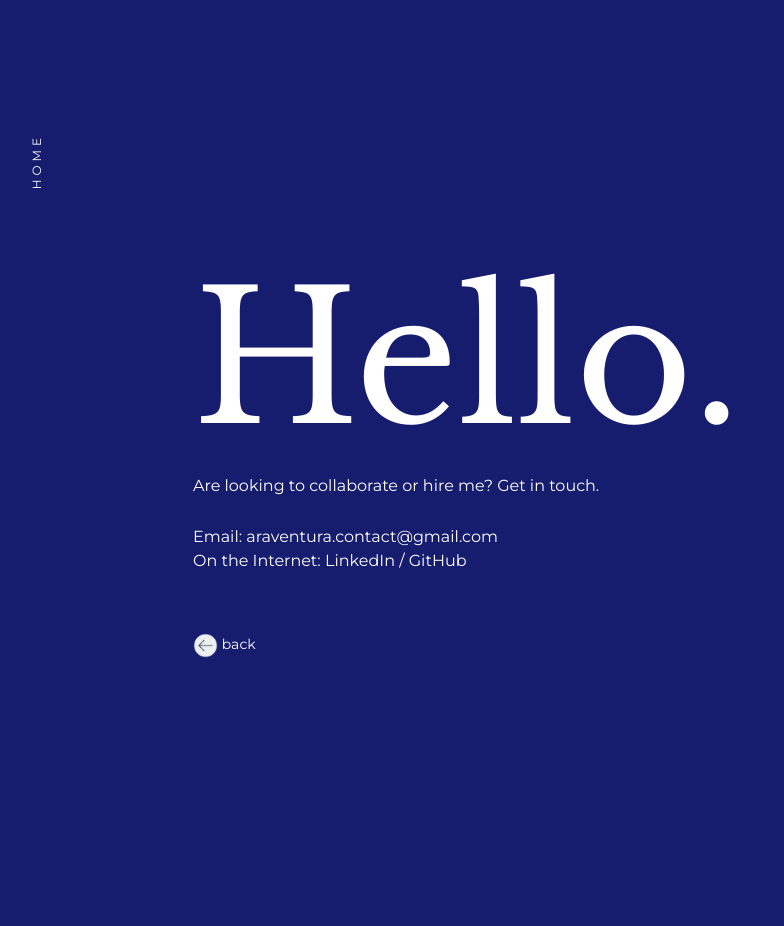
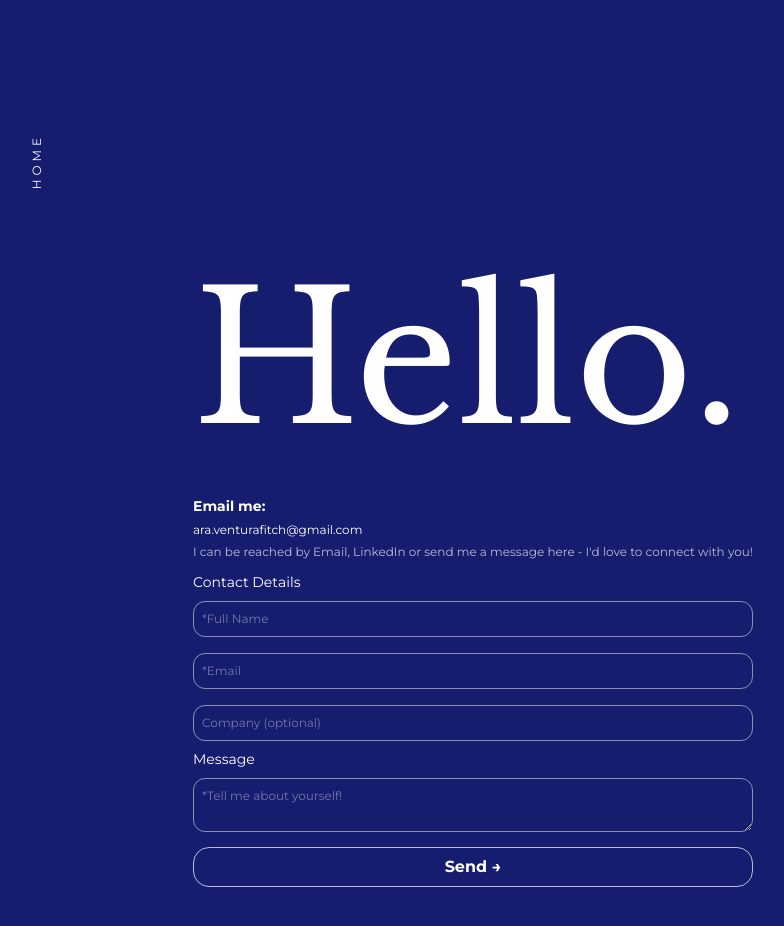
Before and after one commit to Araventura/portfolio-ara-ventura, a React (Vite) app: page /contact in a window 1280 px wide. Shown: the top 926 px of the page, without its empty margins (3-787 px from the left). Before the commit the page ends 800 px from the top, so only its background shows below. Built offline with nearby package versions, Linux system fonts and the light colour scheme.

Commit message:
add form to contact

```diff
--- a/src/components/Contact/Contact.jsx
+++ b/src/components/Contact/Contact.jsx
@@ -2,32 +2,13 @@ import React from "react";
 import "./Contact.scss";
 import { Link } from "react-router-dom";
 import Arrow from "../../assets/icons/left-arrow.png";
+import Form from "../Form/Form";
 
 function Contact() {
   return (
     <div className="contact">
       <h1 className="contact__title">Hello.</h1>
-      <h4 className="contact__subtitle">
-        Are looking to collaborate or hire me? Get in touch.
-      </h4>
-      <p className="contact__email">
-        Email:{" "}
-        <Link
-          onClick={() => {
-            window.location = `mailto:araventura-contact@gmail.com`;
-          }}
-        >
-          araventura.contact@gmail.com
-        </Link>
-      </p>
-      <p className="contact__socials">
-        On the Internet:{" "}
-        <Link to="https://www.linkedin.com/in/ara-ventura/">LinkedIn</Link> /{" "}
-        <Link to="https://github.com/Araventura">GitHub</Link>
-      </p>
-      <Link to={"/"} className="back">
-        <img src={Arrow} alt="left arrow" /> back
-      </Link>
+      <Form />
     </div>
   );
 }
--- a/src/components/Contact/Contact.scss
+++ b/src/components/Contact/Contact.scss
@@ -21,6 +21,8 @@
   &__title {
     font-family: "Libre";
     font-size: 80px;
+    margin-bottom: 30px;
+    z-index: 4;
 
     @include tablet {
       font-size: 120px;
@@ -30,43 +32,4 @@
       font-size: 180px;
     }
   }
-
-  &__subtitle {
-    font-size: 13px;
-    margin-bottom: 30px;
-
-    @include tablet {
-      font-size: 16px;
-    }
-  }
-
-  &__email {
-    font-size: 13px;
-    margin-bottom: 0;
-
-    @include tablet {
-      font-size: 16px;
-    }
-
-    & :hover {
-      text-decoration: none;
-      color: $primary-color-white;
-      opacity: 0.5;
-    }
-  }
-
-  &__socials {
-    font-size: 13px;
-
-    @include tablet {
-      font-size: 16px;
-      margin-bottom: 60px;
-    }
-
-    & :hover {
-      text-decoration: none;
-      color: $primary-color-white;
-      opacity: 0.5;
-    }
-  }
 }
--- a/src/pages/Home/Home.jsx
+++ b/src/pages/Home/Home.jsx
@@ -95,7 +95,7 @@ function Home() {
         <div id="contact" className="home__bottom-title" onClick={handleClick}>
           CONTACT
         </div>
-        <Form className="" hideContact={hideContact} />
+        <Form hideContact={hideContact} />
       </div>
     </div>
   );
```
